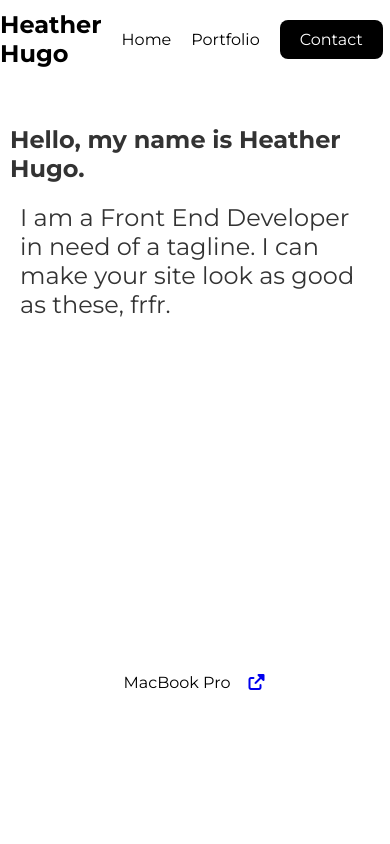
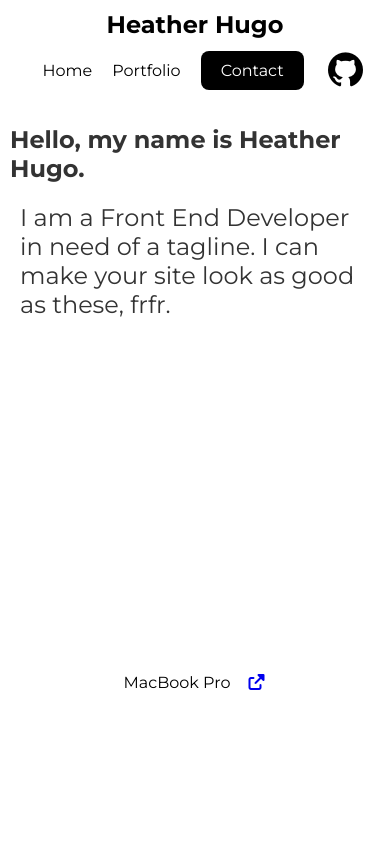
Before and after one commit to SneauxGirl/portfolio-v0, a plain HTML site: page index.html in a window 390 px wide. Shown: the top 844 px of the page. Drawn offline with Linux system fonts and the light colour scheme.

Commit message:
Headher media queries for mobile response

```diff
--- a/styles.css
+++ b/styles.css
@@ -82,6 +82,30 @@ body {
 .header__nav-item--github a:hover {
     opacity: 0.5;
 }
+
+/* MEDIA QUERIES for Header mobile responsiveness*/
+@media (max-width: 768px) {
+    .header .container {
+        text-align: center;
+        justify-content: center;
+        flex-wrap: wrap;
+        }
+
+    .header__title {
+        text-align: center;
+    }
+
+    .header__nav-list {
+        align-items: center;
+        width: 100%;
+        justify-content: space-between;
+    }
+
+    .header__nav-item {
+        margin-top: 10px;
+    }
+}
+
 
 /* INTRO */
 .intro__title {
@@ -200,3 +224,16 @@ body {
     columns: #666;
     margin-top: 10px;
 }
+
+/* FOOTER */
+
+.footer {
+    background-color: #333;
+    color: white;
+    text-align: center;
+    padding: 20px 0;
+}
+
+.footer__text {
+    margin: 0;
+}
```
